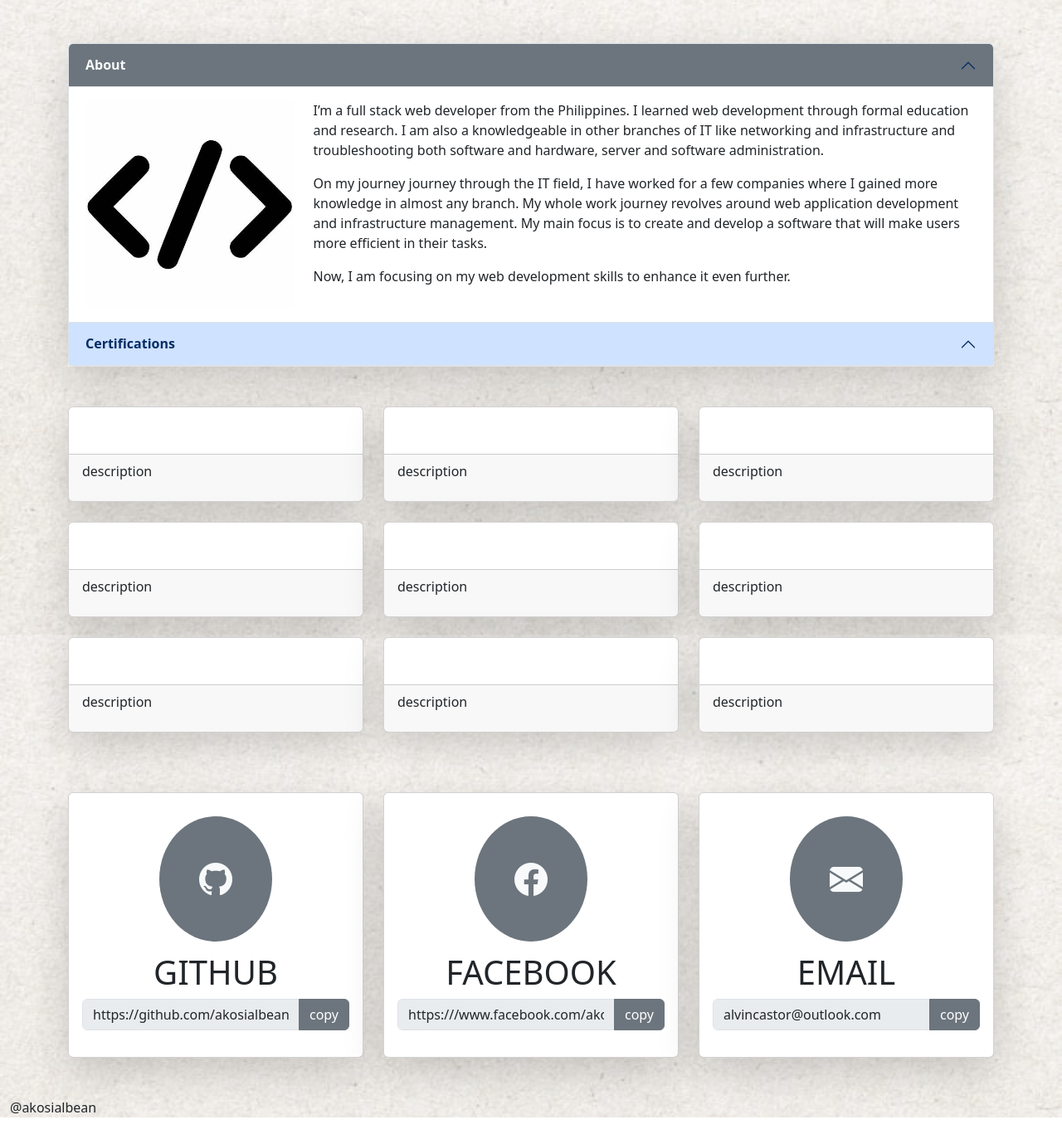
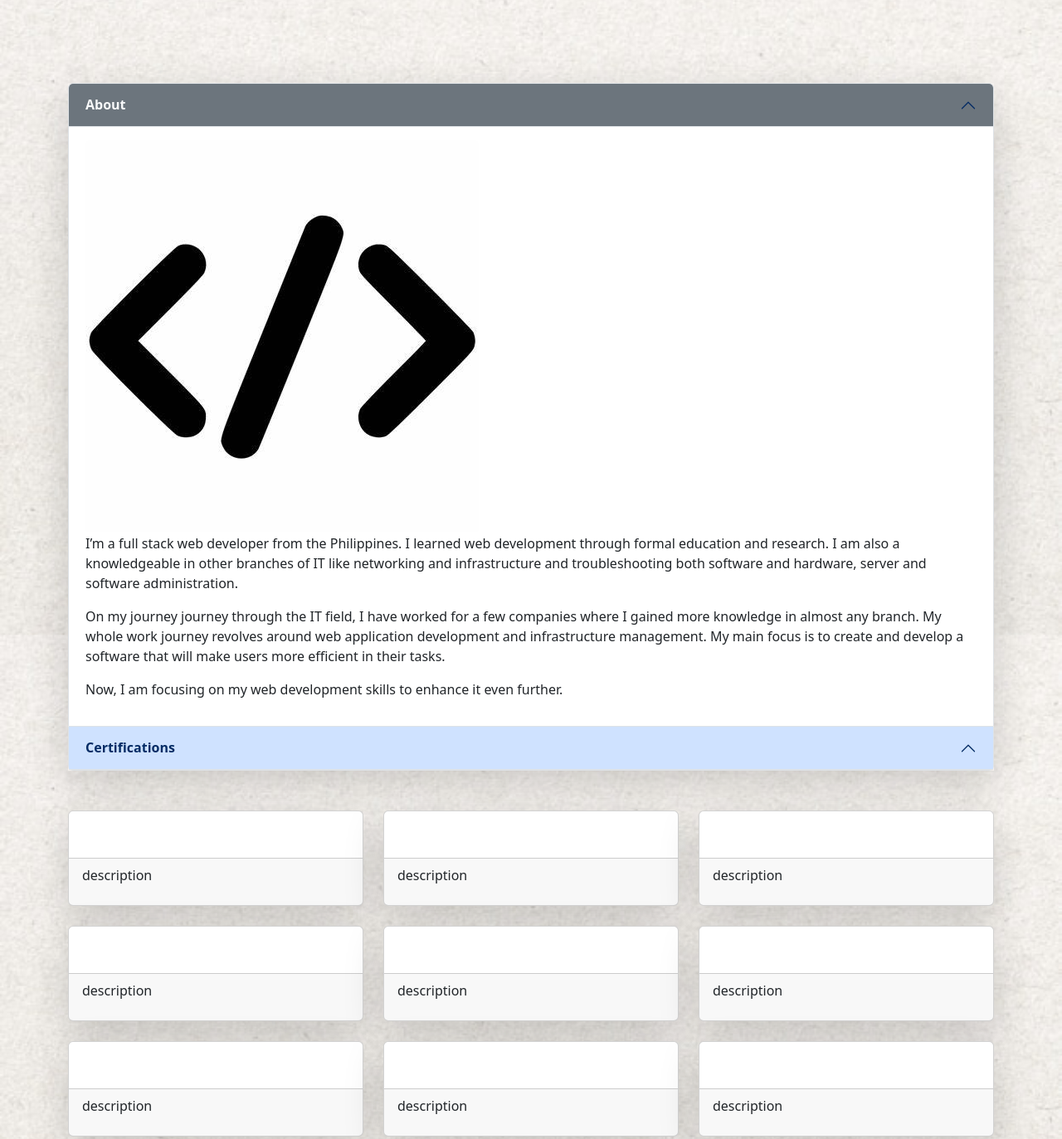
Before and after one commit to akosialbean/akosialbean.github.io, a website: page index.html in a window 1280 px wide. Shown: the part 940-2313 px from the top of the page at 83% size. Before the commit the page ends 2287 px from the top, so only its background shows below. Drawn offline with nearby package versions, Linux system fonts and the light colour scheme.

Commit message:
Fix spacing

```diff
--- a/index.html
+++ b/index.html
@@ -63,7 +63,7 @@
             </div>
         </div>
 
-        <div class="row mt-3 mb-3 mt-5" id="certificates">
+        <div class="row mt-3 mb-3 mt-5 pt-5" id="certificates">
             <div class="col-12">
                 <div class="accordion shadow-lg" id="accordionExample">
                     <div class="accordion-item">
@@ -75,10 +75,10 @@
                         <div id="aboutMe" class="accordion-collapse collapse show" data-bs-parent="#accordionExample">
                             <div class="accordion-body">
                                 <div class="row">
-                                    <div class="col sm-12 col-md-3 col-lg-3">
+                                    <div class="col sm-12 col-md-12 col-lg-12">
                                         <img src="./img/code.jpg" class="rounded img-fluid" alt="code">
                                     </div>
-                                    <div class="col sm-12 col-md-9 col-lg-9">
+                                    <div class="col sm-12 col-md-12 col-lg-12">
                                         <p>
                                             I’m a full stack web developer from the Philippines. I learned web development through formal education and research. I am also a knowledgeable in other branches of IT like networking and infrastructure and troubleshooting both software and hardware, server and software administration.
                                         </p>
@@ -300,7 +300,7 @@
         <div class="row mt-5" id="contact">
             <div class="col-12">
                 <div class="row">
-                    <div class="col-sm-12 col-md-4 col-lg-4">
+                    <div class="col-sm-12 col-md-4 col-lg-4 mb-3">
                         <div class="card shadow-lg">
                             <div class="card-body p-3">
                                 <h1 class="text-center p-3 mt-5 mb-5">
@@ -314,7 +314,7 @@
                             </div>
                         </div>
                     </div>
-                    <div class="col-sm-12 col-md-4 col-lg-4">
+                    <div class="col-sm-12 col-md-4 col-lg-4 mb-3">
                         <div class="card shadow-lg">
                             <div class="card-body">
                                 <h1 class="text-center p-3 mt-5 mb-5">
@@ -328,7 +328,7 @@
                             </div>
                         </div>
                     </div>
-                    <div class="col-sm-12 col-md-4 col-lg-4">
+                    <div class="col-sm-12 col-md-4 col-lg-4 ">
                         <div class="card shadow-lg">
                             <div class="card-body bg-none">
                                 <h1 class="text-center p-3 mt-5 mb-5">
```
